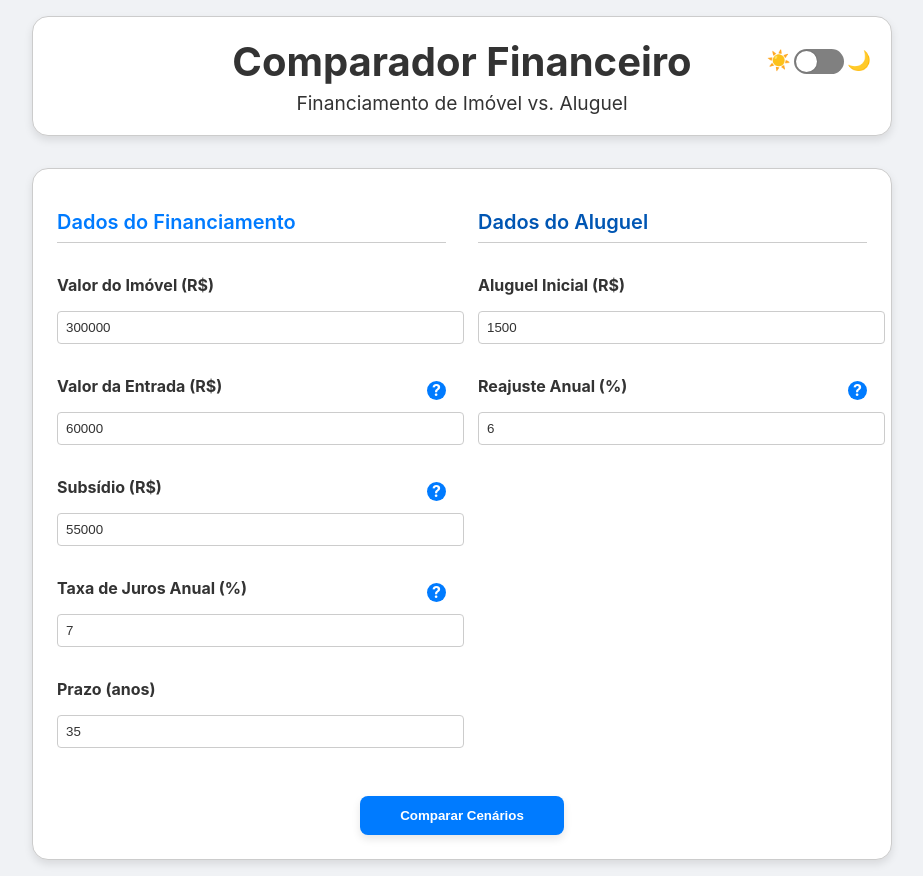
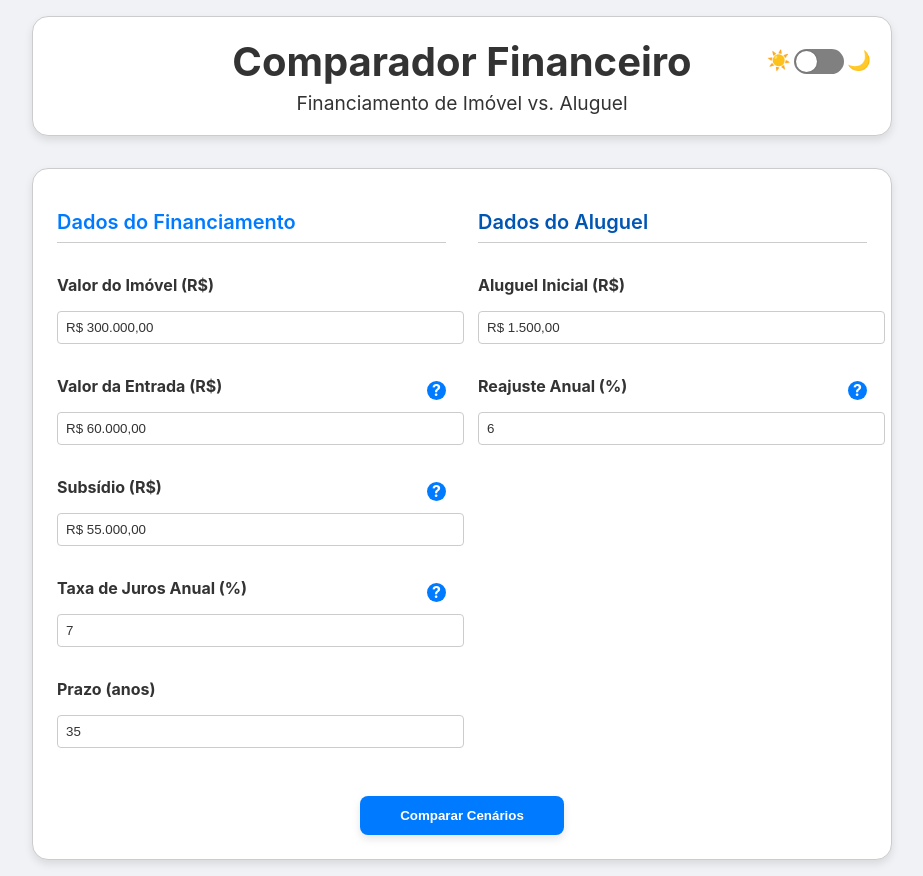
Before and after one commit to DevJofre/LAR_IO, a React (Create React App) app: page / in a window 1280 px wide. Shown: the whole page, without its empty margins (178-1101 px from the left). Built offline with nearby package versions, Linux system fonts and the light colour scheme.

Commit message:
feat: Adiciona formatação de moeda e aprimora validação de campos

```diff
--- a/src/App.tsx
+++ b/src/App.tsx
@@ -37,15 +37,13 @@ function AppContent() {
     }, [theme]);
 
     const [inputs, setInputs] = useState(() => {
-        const valorImovel = 300000;
-        const valorEntrada = valorImovel * 0.20;
         return {
-            valorImovel: valorImovel.toString(),
-            valorEntrada: valorEntrada.toString(),
-            valorSubsidio: '55000',
+            valorImovel: '30000000',
+            valorEntrada: '6000000',
+            valorSubsidio: '5500000',
             jurosAnual: '7',
             prazoAnos: '35',
-            aluguelInicial: '1500',
+            aluguelInicial: '150000',
             reajusteAnual: '6',
         };
     });
@@ -56,13 +54,15 @@ function AppContent() {
     const handleInputChange = (e: React.ChangeEvent<HTMLInputElement>) => {
         const { name, value } = e.target;
 
+        setErrorEntrada('');
+
         if (name === 'valorImovel') {
             const valorImovel = parseFloat(value) || 0;
             const valorEntrada = valorImovel * 0.20;
             setInputs(prev => ({
                 ...prev,
                 [name]: value,
-                valorEntrada: valorEntrada.toString(),
+                valorEntrada: Math.round(valorEntrada).toString(),
             }));
         } else {
             setInputs(prev => ({ ...prev, [name]: value }));
@@ -70,12 +70,24 @@ function AppContent() {
     };
 
     const handleCompare = () => {
+        const currencyKeys = ['valorImovel', 'valorEntrada', 'valorSubsidio', 'aluguelInicial'];
         const numericInputs = Object.fromEntries(
-            Object.entries(inputs).map(([key, value]) => [key, parseFloat(value) || 0])
+            Object.entries(inputs).map(([key, value]) => {
+                const parsedValue = parseFloat(value) || 0;
+                if (currencyKeys.includes(key)) {
+                    return [key, parsedValue / 100];
+                }
+                return [key, parsedValue];
+            })
         );
 
         const { valorImovel, valorEntrada } = numericInputs;
         const minEntrada = valorImovel * 0.20;
+
+        if (valorEntrada > valorImovel) {
+            setErrorEntrada('O valor da entrada não pode ser maior que o valor do imóvel.');
+            return;
+        }
 
         if (valorEntrada < minEntrada) {
             setErrorEntrada(`O valor da entrada deve ser de no mínimo 20% do valor do imóvel (R$ ${minEntrada.toFixed(2)}).`);
--- a/src/components/InputField.module.css
+++ b/src/components/InputField.module.css
@@ -19,12 +19,12 @@
 }
 
 .inputError {
-    border-color: red;
+    border-color: var(--error-color);
 }
 
 
 .errorMessage {
-    color: red;
+    color: var(--error-color);
     font-size: 0.875rem;
     margin-top: 0.25rem;
 }
--- a/src/components/InputField.tsx
+++ b/src/components/InputField.tsx
@@ -1,25 +1,41 @@
 import React from 'react';
 import styles from './InputField.module.css';
+import { formatBRL, unformatBRL } from '../utils/currency';
 
 interface InputFieldProps {
   id: string;
   label: string;
-  value: string | number;
+  value: string;
   onChange: (e: React.ChangeEvent<HTMLInputElement>) => void;
   placeholder?: string;
   type?: string;
   error?: string;
   helpText?: string;
+  isCurrency?: boolean;
 }
 
 const InputField: React.FC<InputFieldProps> = ({
   id,
   label,
+  value,
+  onChange,
   type = 'text',
   error,
   helpText,
+  isCurrency = false,
   ...props
-}) => (
+}) => {
+  const handleChange = (e: React.ChangeEvent<HTMLInputElement>) => {
+    if (isCurrency) {
+      const rawValue = unformatBRL(e.target.value);
+      e.target.value = rawValue;
+    }
+    onChange(e);
+  };
+
+  const displayValue = isCurrency ? formatBRL(value) : value;
+
+  return (
     <div className={styles.fieldContainer}>
       <div className={styles.labelContainer}>
         <label htmlFor={id} className={styles.label}>
@@ -35,12 +51,15 @@ const InputField: React.FC<InputFieldProps> = ({
       <input
         id={id}
         name={id}
-      type={type}
+        type={isCurrency ? 'tel' : type}
         className={`${styles.input} ${error ? styles.inputError : ''}`}
+        value={displayValue}
+        onChange={handleChange}
         {...props}
       />
       {error && <span className={styles.errorMessage}>{error}</span>}
     </div>
   );
+};
 
 export default InputField;
--- a/src/components/InputSection.tsx
+++ b/src/components/InputSection.tsx
@@ -14,16 +14,16 @@ const InputSection: React.FC<InputSectionProps> = ({ inputs, handleInputChange,
     <div className={styles.grid}>
       <div className={styles.column}>
         <h2 className={`${styles.title} ${styles.titleFinancing}`}>Dados do Financiamento</h2>
-        <InputField id="valorImovel" label="Valor do Imóvel (R$)" value={inputs.valorImovel} onChange={handleInputChange} placeholder="300000" />
-        <InputField id="valorEntrada" label="Valor da Entrada (R$)" value={inputs.valorEntrada} onChange={handleInputChange} placeholder="100000" error={errorEntrada} helpText="Exigir uma entrada de, no mínimo, 20% do valor do imóvel é uma prática padrão na maioria dos financiamentos bancários." />
-        <InputField id="valorSubsidio" label="Subsídio (R$)" value={inputs.valorSubsidio} onChange={handleInputChange} placeholder="55000" helpText="O valor do subsídio não é o mesmo para todos. Ele depende principalmente da sua renda familiar mensal, que determina em qual faixa do programa Minha Casa, Minha Vida(2025), você se encaixa.(valor max: 55 mil)" />
+        <InputField id="valorImovel" label="Valor do Imóvel (R$)" value={inputs.valorImovel} onChange={handleInputChange} placeholder="300000" isCurrency={true} />
+        <InputField id="valorEntrada" label="Valor da Entrada (R$)" value={inputs.valorEntrada} onChange={handleInputChange} placeholder="100000" error={errorEntrada} helpText="Exigir uma entrada de, no mínimo, 20% do valor do imóvel é uma prática padrão na maioria dos financiamentos bancários." isCurrency={true} />
+        <InputField id="valorSubsidio" label="Subsídio (R$)" value={inputs.valorSubsidio} onChange={handleInputChange} placeholder="55000" helpText="O valor do subsídio não é o mesmo para todos. Ele depende principalmente da sua renda familiar mensal, que determina em qual faixa do programa Minha Casa, Minha Vida(2025), você se encaixa.(valor max: 55 mil)" isCurrency={true} />
         <InputField id="jurosAnual" label="Taxa de Juros Anual (%)" value={inputs.jurosAnual} onChange={handleInputChange} placeholder="7" helpText="A taxa de juros do Minha Casa, Minha Vida também está diretamente ligada à faixa de renda da família. Assim como no subsídio, a lógica é a mesma: o governo oferece um benefício maior para quem tem menor renda. (4% ate 12%, dependendo da faixa ou banco que ira financiar.) " />
         <InputField id="prazoAnos" label="Prazo (anos)" value={inputs.prazoAnos} onChange={handleInputChange} placeholder="35" />
       </div>
 
       <div className={styles.column}>
         <h2 className={`${styles.title} ${styles.titleRent}`}>Dados do Aluguel</h2>
-        <InputField id="aluguelInicial" label="Aluguel Inicial (R$)" value={inputs.aluguelInicial} onChange={handleInputChange} placeholder="1500" />
+        <InputField id="aluguelInicial" label="Aluguel Inicial (R$)" value={inputs.aluguelInicial} onChange={handleInputChange} placeholder="1500" isCurrency={true} />
         <InputField id="reajusteAnual" label="Reajuste Anual (%)" value={inputs.reajusteAnual} onChange={handleInputChange} placeholder="6" helpText="Percentual de aumento anual do aluguel.Pode varia de região para região." />
       </div>
     </div>
--- a/src/index.css
+++ b/src/index.css
@@ -29,6 +29,7 @@ body.light {
   --table-header-bg: #f8f9fa;
   --table-row-hover-bg: #f1f1f1;
   --input-background-color: #ffffff;
+  --error-color: #e53e3e;
 }
 
 body.dark {
@@ -47,4 +48,5 @@ body.dark {
   --table-header-bg: #4a4f57;
   --table-row-hover-bg: #5a5f67;
   --input-background-color: #6d7279ff;
+  --error-color: #fc8181;
 }
--- /dev/null
+++ b/src/utils/currency.ts
@@ -0,0 +1,16 @@
+export const formatBRL = (value: string | number): string => {
+    const numberValue = typeof value === 'number' ? value : parseFloat(value.replace(/\D/g, '')) / 100;
+
+    if (isNaN(numberValue)) {
+        return '';
+    }
+
+    return new Intl.NumberFormat('pt-BR', {
+        style: 'currency',
+        currency: 'BRL',
+    }).format(numberValue);
+};
+
+export const unformatBRL = (value: string): string => {
+    return value.replace(/\D/g, '');
+};
--- a/src/utils/financial.ts
+++ b/src/utils/financial.ts
@@ -1,6 +1,7 @@
 
-export const formatCurrency = (value: number) =>
-    new Intl.NumberFormat('pt-BR', { style: 'currency', currency: 'BRL' }).format(value);
+import { formatBRL } from './currency';
+
+export const formatCurrency = (value: number) => formatBRL(value);
 
 export const calculatePriceFinancing = (inputs: any) => {
     const valorFinanciado = inputs.valorImovel - inputs.valorEntrada - inputs.valorSubsidio;
```
Lines whose indentation alone changed are shown as unchanged.
